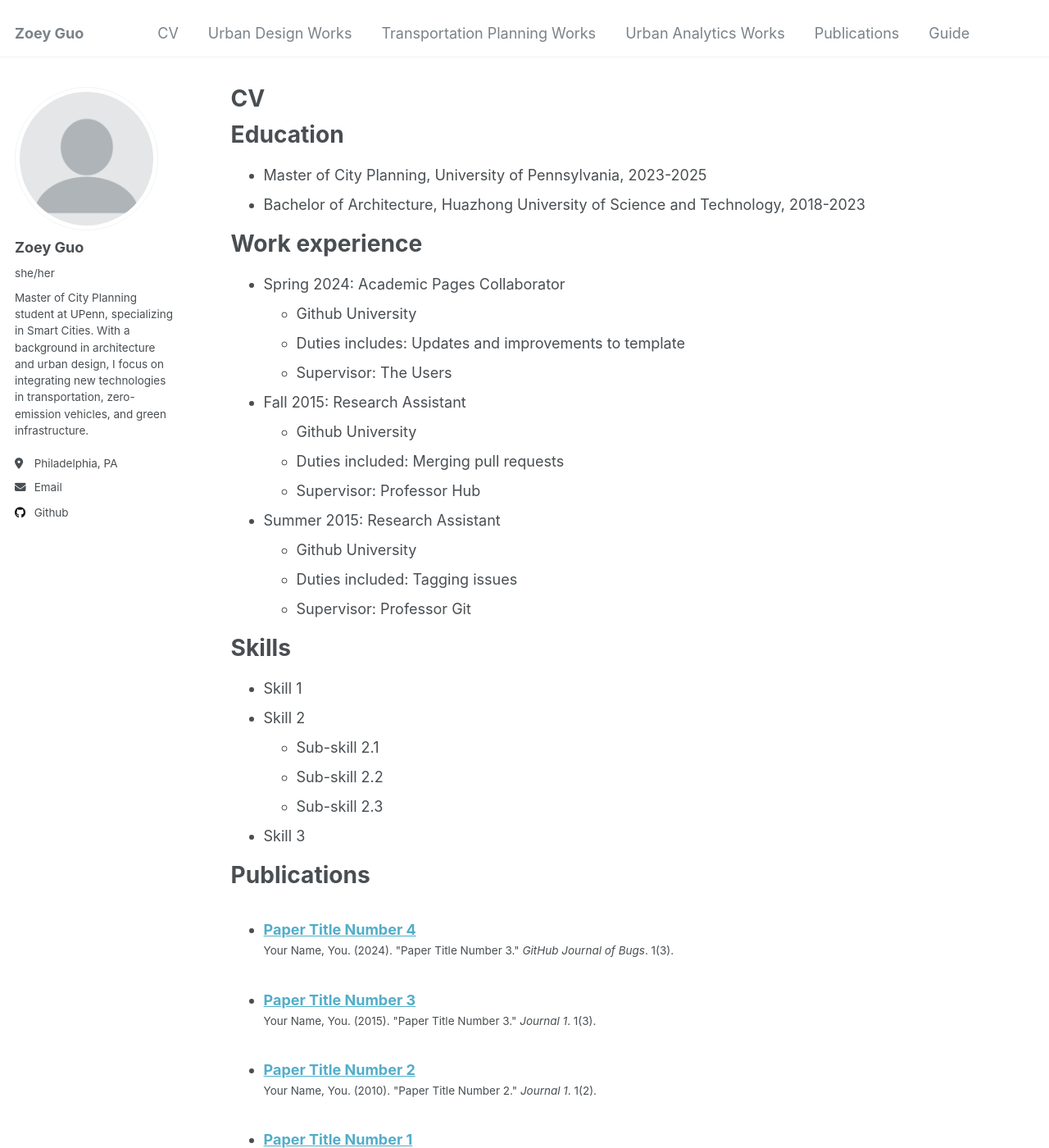
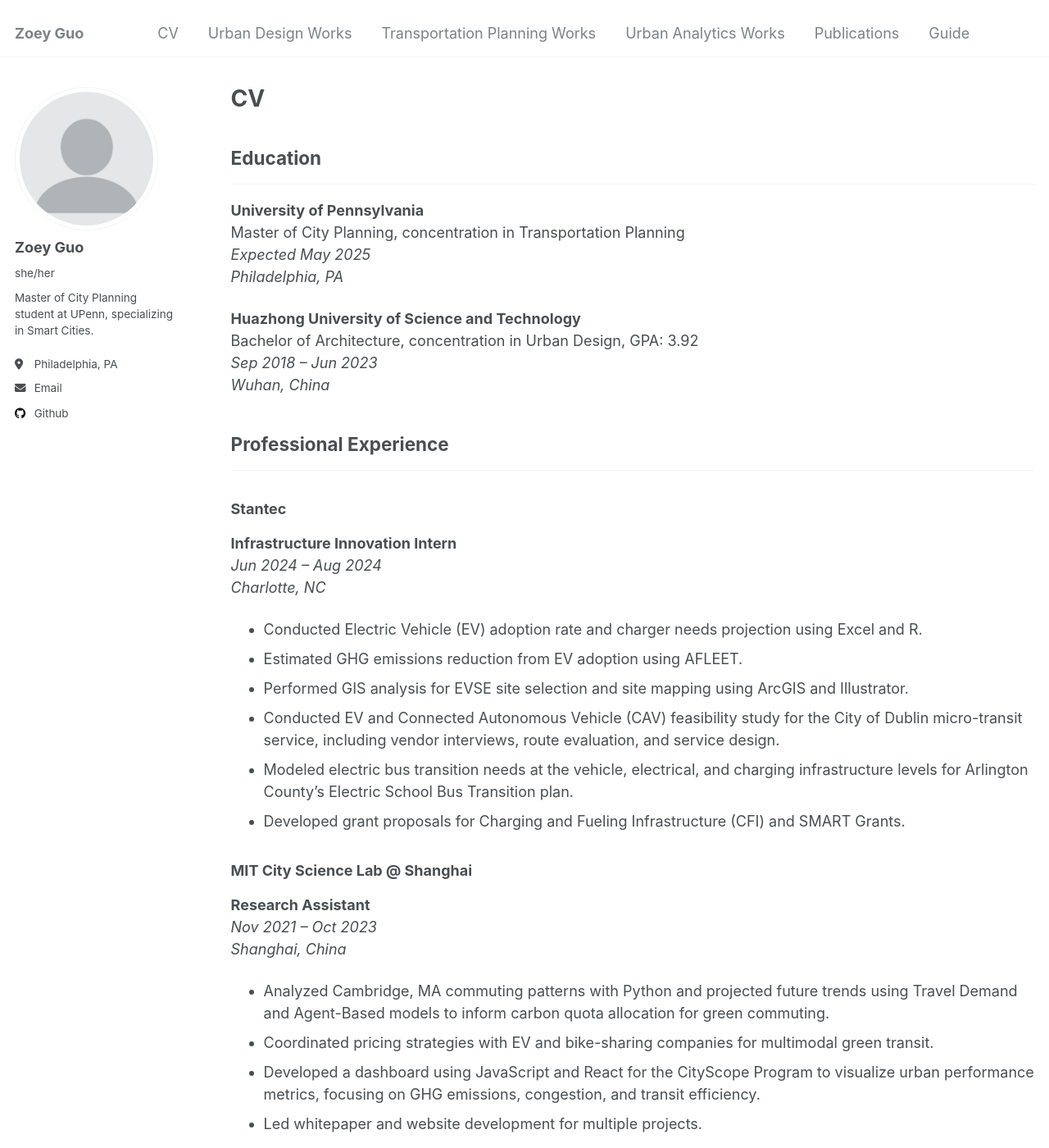
Before and after one commit to ZoeyGuo709/ZoeyGuo709.github.io, a Jekyll site: the page built from _pages/cv.md, in a window 1280 px wide and 1400 px high. Shown: the whole window at 82% size. Built offline with Jekyll 4.4.1, drawn with Linux system fonts in a browser that asks for light colours; some of the changed text lies outside the part shown.

Commit message:
updated CV

```diff
--- a/_config.yml
+++ b/_config.yml
@@ -11,7 +11,7 @@ locale                   : "en-US"
 title                    : "Zoey Guo"
 title_separator          : "-"
 name                     : &name "Zoey Guo"
-description              : &description "Master of City Planning student at UPenn, specializing in Smart Cities. With a background in architecture and urban design, I focus on integrating new technologies in transportation, zero-emission vehicles, and green infrastructure."
+description              : &description "Master of City Planning student at UPenn, specializing in Smart Cities."
 url                      : https://zoeyguo709.github.io/ # the base hostname & protocol for your site e.g. "https://mmistakes.github.io"
 baseurl                  : "" # the subpath of your site, e.g. "/blog"
 repository               : "https://github.com/ZoeyGuo709/ZoeyGuo709.github.io"
@@ -24,7 +24,7 @@ author:
   avatar           : "profile.png"
   name             : "Zoey Guo"
   pronouns         : "she/her"
-  bio              : "Master of City Planning student at UPenn, specializing in Smart Cities. With a background in architecture and urban design, I focus on integrating new technologies in transportation, zero-emission vehicles, and green infrastructure."
+  bio              : "Master of City Planning student at UPenn, specializing in Smart Cities."
   location         : "Philadelphia, PA"
   school           : "University of Pennsylvania"
   uri              : # URL
--- a/_pages/cv.md
+++ b/_pages/cv.md
@@ -9,36 +9,66 @@ redirect_from:
 
 {% include base_path %}
 
-Education
-======
-* Master of City Planning, University of Pennsylvania, 2023-2025
-* Bachelor of Architecture, Huazhong University of Science and Technology, 2018-2023
+## Education
+---
 
-Work experience
-======
-* Spring 2024: Academic Pages Collaborator
-  * Github University
-  * Duties includes: Updates and improvements to template
-  * Supervisor: The Users
+**University of Pennsylvania**
+Master of City Planning, concentration in Transportation Planning
+*Expected May 2025*
+*Philadelphia, PA*
 
-* Fall 2015: Research Assistant
-  * Github University
-  * Duties included: Merging pull requests
-  * Supervisor: Professor Hub
+**Huazhong University of Science and Technology**
+Bachelor of Architecture, concentration in Urban Design, GPA: 3.92
+*Sep 2018 – Jun 2023*
+*Wuhan, China*
 
-* Summer 2015: Research Assistant
-  * Github University
-  * Duties included: Tagging issues
-  * Supervisor: Professor Git
+## Professional Experience
+---
 
-Skills
-======
-* Skill 1
-* Skill 2
-  * Sub-skill 2.1
-  * Sub-skill 2.2
-  * Sub-skill 2.3
-* Skill 3
+### Stantec
+**Infrastructure Innovation Intern**
+*Jun 2024 – Aug 2024*
+*Charlotte, NC*
+
+- Conducted Electric Vehicle (EV) adoption rate and charger needs projection using Excel and R.
+- Estimated GHG emissions reduction from EV adoption using AFLEET.
+- Performed GIS analysis for EVSE site selection and site mapping using ArcGIS and Illustrator.
+- Conducted EV and Connected Autonomous Vehicle (CAV) feasibility study for the City of Dublin micro-transit service, including vendor interviews, route evaluation, and service design.
+- Modeled electric bus transition needs at the vehicle, electrical, and charging infrastructure levels for Arlington County's Electric School Bus Transition plan.
+- Developed grant proposals for Charging and Fueling Infrastructure (CFI) and SMART Grants.
+
+### MIT City Science Lab @ Shanghai
+**Research Assistant**
+*Nov 2021 – Oct 2023*
+*Shanghai, China*
+
+- Analyzed Cambridge, MA commuting patterns with Python and projected future trends using Travel Demand and Agent-Based models to inform carbon quota allocation for green commuting.
+- Coordinated pricing strategies with EV and bike-sharing companies for multimodal green transit.
+- Developed a dashboard using JavaScript and React for the CityScope Program to visualize urban performance metrics, focusing on GHG emissions, congestion, and transit efficiency.
+- Led whitepaper and website development for multiple projects.
+
+### Gerber Architekten
+**Urban Design Intern**
+*Jul 2022 – Oct 2022*
+*Shanghai, China*
+
+- Created preliminary concept designs for multiple TOD projects.
+- Produced technical drawings and 3D models for TOD using AutoCAD, Rhino, and Grasshopper.
+- Produced diagram and final booklet and poster using Adobe Photoshop, Illustrator, and InDesign.
+
+## Skills
+---
+
+- Skill 1
+- Skill 2
+  - Sub-skill 2.1
+  - Sub-skill 2.2
+  - Sub-skill 2.3
+- Skill 3
+
+## Publications
+---
+
 
 Publications
 ======
```
